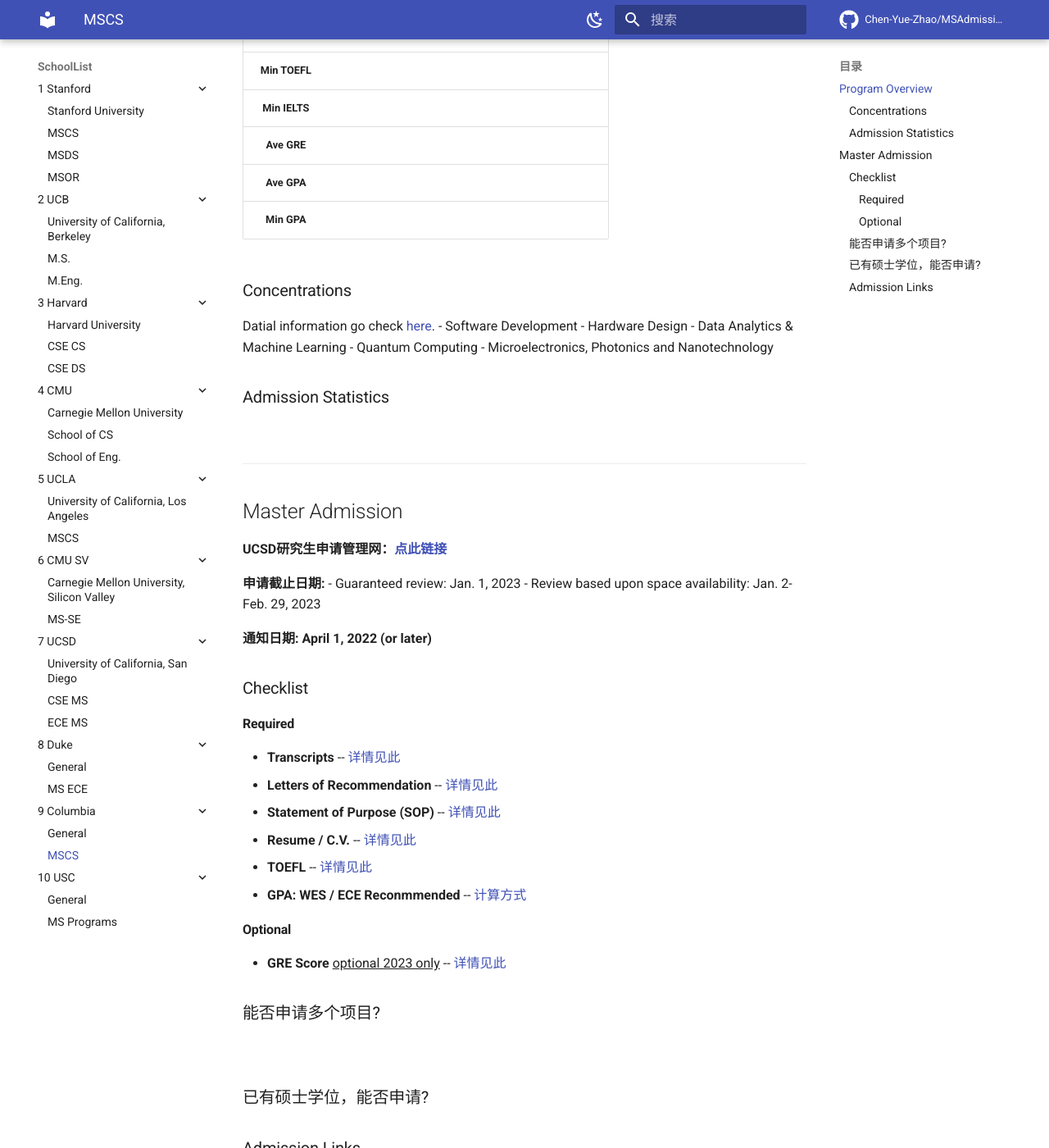
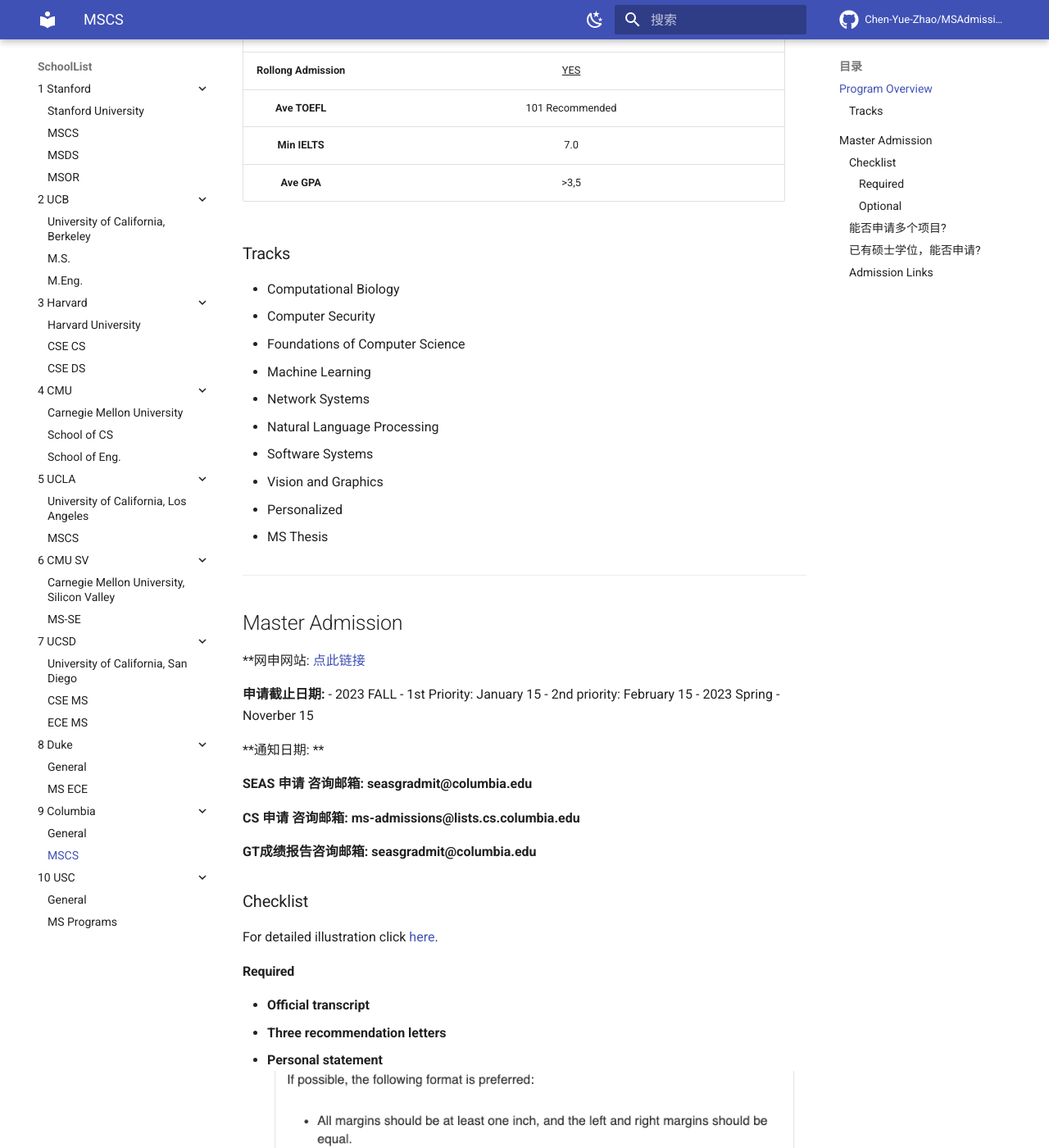
Before and after one commit to Chen-Yue-Zhao/MSAdmissionSite_mkdocs, an MkDocs documentation site: the page built from docs/SchoolList/Columbia/MSCS.md, in a window 1280 px wide and 1400 px high, scrolled down 488 px. Shown: the whole window at 82% size. Built offline with MkDocs 1.6.1 and Material for MkDocs 9.7.7, drawn with Linux system fonts in a browser that asks for light colours; comment, search, counter and statistics services are not loaded; some of the changed text lies outside the part shown.

Commit message:
MAC: Upload Columbia 1

```diff
--- a/docs/SchoolList/Columbia/MSCS.md
+++ b/docs/SchoolList/Columbia/MSCS.md
@@ -1,68 +1,84 @@
-# ECE M.S.: Master of Science
+# MSCS: Master of Science in Computer Science
 
 ## Program Overview
 
 |Basic Info.||
 | :---: | :---: |
-| **Department:** |  |
+| **Department:** | Department of Computer Science, School of Engineering and Applied Sciences (SEAS) |
 | **Type:** | Full-time, Coursework-only, Project, and Thesis options |
 | **Degree** | Master of Science (SM) |
-| **Length** |  |
+| **Length** | 1.5 years |
 | **STEM** | YES |
-| **Min TOEFL** |  |
-| **Min IELTS** |  |
-| **Ave GRE** |  |
-| **Ave GPA** |  |
-| **Min GPA** |  |
+| **Rollong Admission** | <U>YES</u> |
+| **Ave TOEFL** | 101 Recommended |
+| **Min IELTS** | 7.0 |
+| **Ave GPA** | >3,5 |
 
-### Concentrations
-Datial information go check [here](https://ece.duke.edu/masters/degrees/ms).
-- Software Development
-- Hardware Design
-- Data Analytics & Machine Learning
-- Quantum Computing
-- Microelectronics, Photonics and Nanotechnology
+### Tracks
+- Computational Biology
+- Computer Security
+- Foundations of Computer Science
+- Machine Learning
+- Network Systems
+- Natural Language Processing
+- Software Systems
+- Vision and Graphics
+- Personalized
+- MS Thesis
 
-### Admission Statistics
-![](./admission_stats.png)
+###
 
 ---
 
 ## Master Admission
 
-**UCSD研究生申请管理网：[点此链接](https://applygp.duke.edu/apply/?sr=78cd3932-4807-42f6-a982-840eb2b744cc)**
+**网申网站: [点此链接](https://www.gradengineering.columbia.edu/graduate-admissions/apply**)
 
 **申请截止日期:**
-- Guaranteed review: Jan. 1, 2023
-- Review based upon space availability: Jan. 2-Feb. 29, 2023
+- 2023 FALL
+  - 1st Priority: January 15
+  - 2nd priority: February 15
+- 2023 Spring
+  - Noverber 15
 
-**通知日期: April 1, 2022 (or later)**
+**通知日期: **
+
+**SEAS 申请 咨询邮箱: seasgradmit@columbia.edu**
+
+**CS 申请 咨询邮箱: ms-admissions@lists.cs.columbia.edu**
+
+**GT成绩报告咨询邮箱: seasgradmit@columbia.edu**
 
 ### Checklist
+For detailed illustration click [here](https://www.gradengineering.columbia.edu/graduate-admissions/application-requirements).
 #### Required
 
-- **Transcripts** -- [详情见此](https://gradschool.duke.edu/admissions/application-instructions/transcripts/)
-- **Letters of Recommendation** -- [详情见此](https://gradschool.duke.edu/admissions/application-instructions/letters-recommendation/)
-- **Statement of Purpose (SOP)** -- [详情见此](https://gradschool.duke.edu/admissions/application-instructions/statement-purpose/)
-![](SOP.png)
-- **Resume / C.V.** -- [详情见此](https://gradschool.duke.edu/admissions/application-instructions/resume-cv/)
-- **TOEFL** -- [详情见此](https://gradschool.duke.edu/admissions/application-instructions/english-language-proficiency-test-scores/)
-- **GPA: WES / ECE Reconmmended** -- [计算方式](https://gradschool.duke.edu/admissions/application-instructions/gpa/)
+- **Official transcript**
+- **Three recommendation letters**
+- **Personal statement**
+![](ps.png)
+- **Resumé or Curriculum Vitae**
+- **An interview may be requested**
+- **TOEFL/IELTS**
 </br>
 
 #### Optional
-- **GRE Score**  <u>optional 2023 only</u> -- [详情见此](https://gradschool.duke.edu/admissions/application-instructions/gre-scores/)
-![](./GRE.png)
+- **GRE Score**  <u>optional 2023 only</u>
+
 </br>
 
 ### 能否申请多个项目?
-![](./multipleProgram.png)
+![](.)
 
 ### 已有硕士学位，能否申请?
 
 ###  Admission Links
-**[ECE申请基本信息](https://ece.duke.edu/masters/admissions)**
+**[]()**
 
-**[Duke申请FAQ](https://gradschool.duke.edu/admissions/admissions-faqs/)**
+**[MSCS申请 Overview](https://www.cs.columbia.edu/education/admissions8/#deadlines)**
 
-**[Duke大学申请须知](https://gradschool.duke.edu/admissions/application-instructions/)**
+**[MSCS申请要求](https://www.gradengineering.columbia.edu/graduate-admissions/application-requirements)**
+
+**[MSCS 申请 FAQ (重要)](https://www.cs.columbia.edu/education/ms/appfaq/)**
+
+**[School of Eng. FAQ](https://www.gradengineering.columbia.edu/welcome/frequently-asked-questions-2)**
```
Also changed, not shown: docs/SchoolList/Columbia/ps.png (added), 1 other file.
